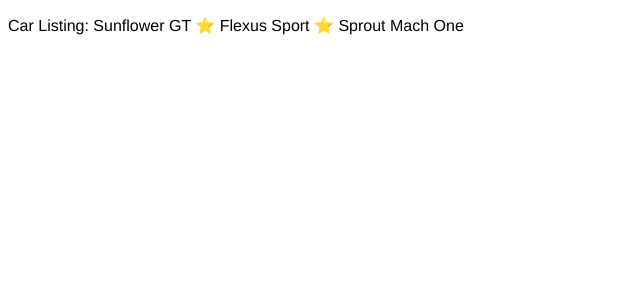
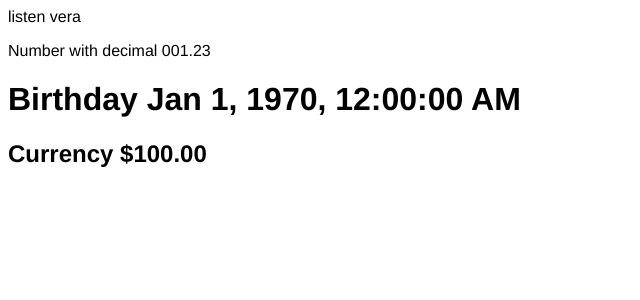
Before and after one commit to veranyagaka/Angular, an Angular app: page / in a window 1280 px wide. Shown: the top 300 px of the page, without its empty margins (0-640 px from the left). Built offline with nearby package versions, Linux system fonts and the light colour scheme.

Commit message:
pipes and formatting pipes

```diff
--- a/src/app/app.component.html
+++ b/src/app/app.component.html
@@ -13,6 +13,8 @@
 <p>Email: {{profileForm.value.email}}</p>
 
 <router-outlet></router-outlet>
+
+<!--The parameter for the DecimalPipe is called digitsInfo, this parameter uses the format: -->
 <a routerLink="/">Home</a>
 <a routerLink="/item">Item</a>
 <div class="main">
--- a/src/app/app.component.ts
+++ b/src/app/app.component.ts
@@ -1,5 +1,5 @@
 import { Component, inject } from '@angular/core';
-import { CommonModule } from '@angular/common';
+import { CommonModule,UpperCasePipe, LowerCasePipe} from '@angular/common';
 import {Item} from "./item"
 import {ItemComponent} from "./item/item.component"
 import { RouterLink,RouterOutlet } from '@angular/router';
@@ -9,15 +9,24 @@ import { UserService } from './app.service';
   selector: 'app-root',
   standalone: true,
   //templateUrl: './app.component.html',
-  template: `<p>Car Listing: {{ display }}</p>
+  //template: `<p>Car Listing: {{ display }}</p>`,
+  //template: `{{loudMessage | uppercase  }}`,
+  template: `{{loudMessage | lowercase  }}
+  <p>Number with decimal {{num |number:"3.2-2" }}</p>
+  <h1>Birthday {{birthday| date: "medium" }}</h1>
+  <h2>Currency  {{currency | currency}}</h2>
   `,
 
   styleUrl: './app.component.css',
-  imports: [CommonModule,ItemComponent,RouterOutlet,RouterLink,ReactiveFormsModule],
+  imports: [CommonModule,ItemComponent,RouterOutlet,RouterLink,ReactiveFormsModule,UpperCasePipe,LowerCasePipe],
 
 })
 
 export class AppComponent {
+  currency = 100;
+  birthday = 27/11/1996;
+  num = 1.234;
+  loudMessage = 'Listen Vera';
   display='';
   /*
   //inject-based dependency injection
```
